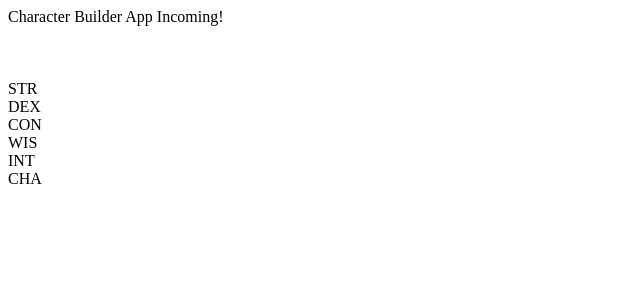
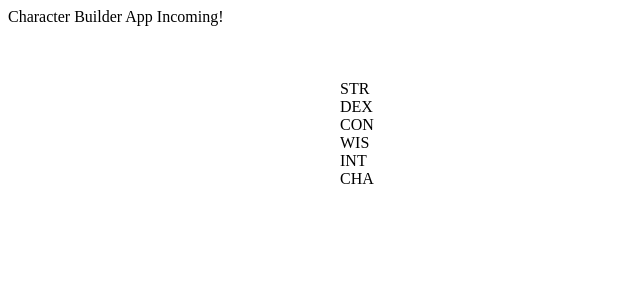
Before and after one commit to Pfirewire/react-character-builder, a React (Create React App) app: page / in a window 1280 px wide. Shown: the top 300 px of the page, without its empty margins (0-640 px from the left). Built offline with nearby package versions, Linux system fonts and the light colour scheme.

Commit message:
Created Container styled component

```diff
--- a/src/components/stats/AbilityScore.js
+++ b/src/components/stats/AbilityScore.js
@@ -1,10 +1,10 @@
-
+import {Container} from "../styles/Container.styled";
 
 function AbilityScore({type}) {
     return(
-        <div>
+        <Container>
             {type}
-        </div>
+        </Container>
     );
 }
 
--- /dev/null
+++ b/src/components/styles/Container.styled.js
@@ -0,0 +1,7 @@
+import styled from "styled-components";
+
+export const Container = styled.div`
+  width: 600px;
+  padding: 0 20px;
+  margin: 0 auto;
+`;
```
